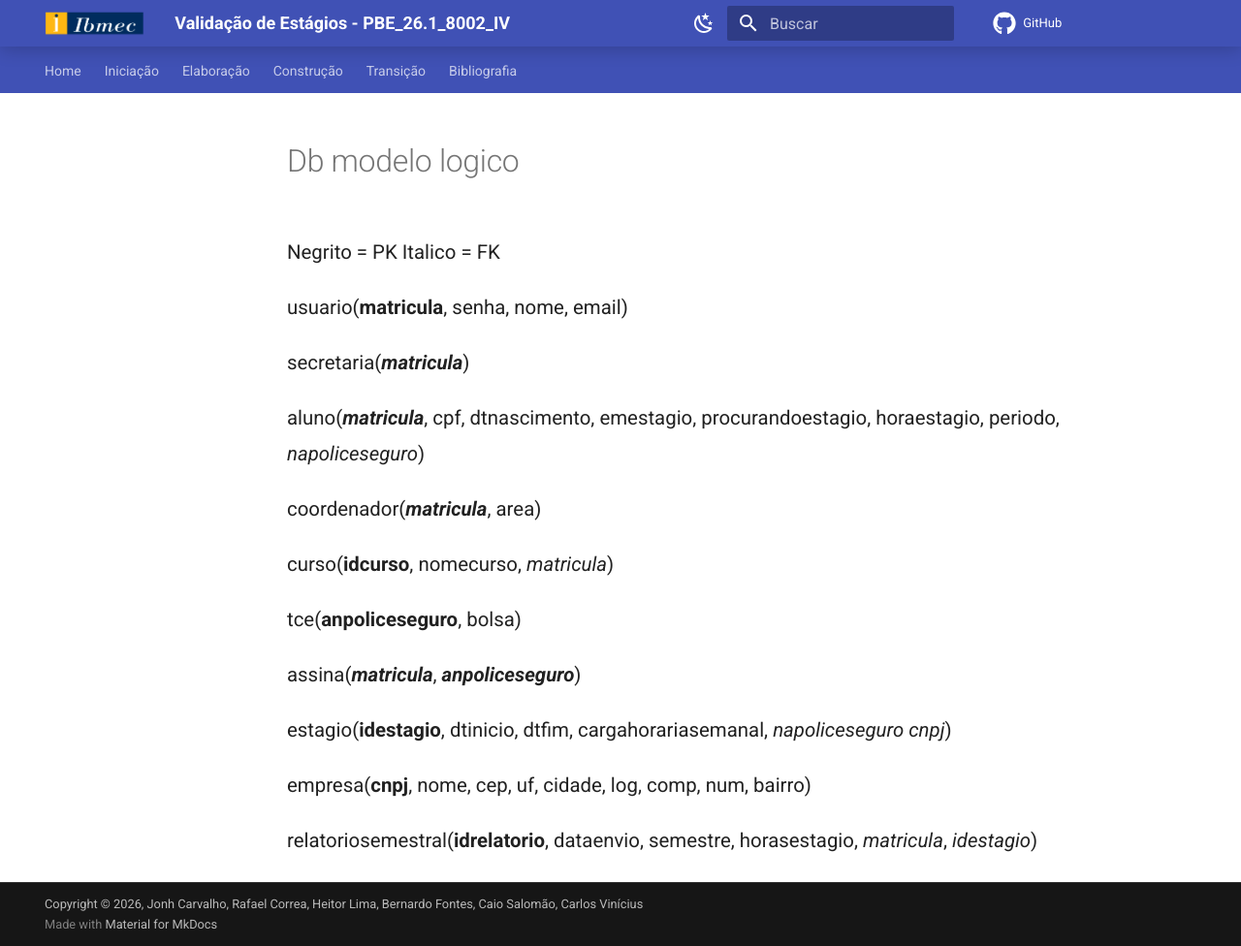
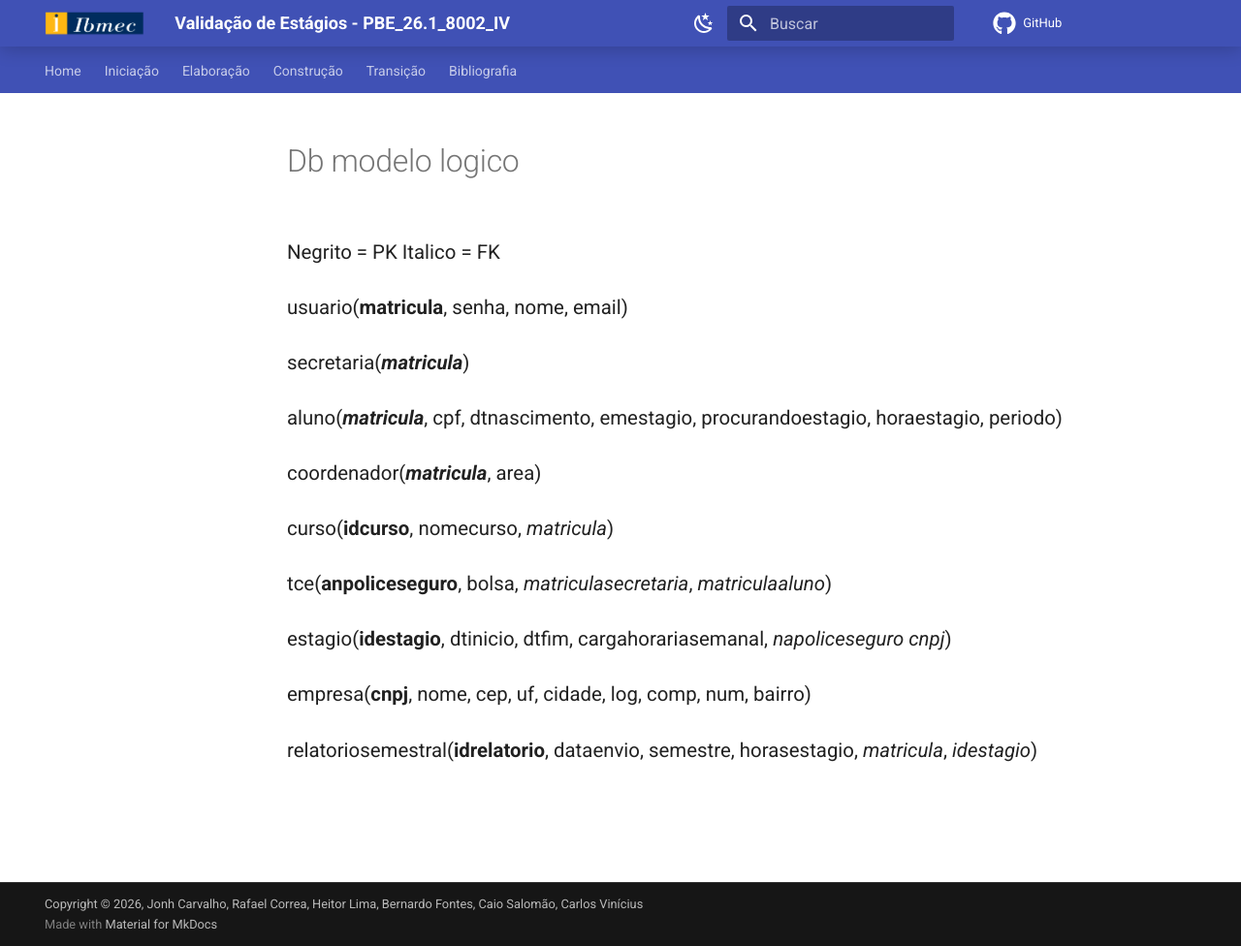
Before and after one commit to Projetos-de-Extensao/PBE_26.1_8002_IV, an MkDocs documentation site: the page built from docs/Elaboracao/db_modelo_logico.md, in a window 1280 px wide and 976 px high. Shown: the whole window at 97% size. Built offline with MkDocs 1.6.1 and Material for MkDocs 9.7.7, drawn with Linux system fonts in a browser that asks for light colours; comment, search, counter and statistics services are not loaded.

Commit message:
atualização fk aluno, tce, secretaria. tabela assina excluida

```diff
--- a/docs/Elaboracao/db_modelo_logico.md
+++ b/docs/Elaboracao/db_modelo_logico.md
@@ -7,15 +7,13 @@ usuario(**matricula**, senha, nome, email)
 
 secretaria(***matricula***)
 
-aluno(***matricula***, cpf, dtnascimento, emestagio, procurandoestagio, horaestagio, periodo, *napoliceseguro*)
+aluno(***matricula***, cpf, dtnascimento, emestagio, procurandoestagio, horaestagio, periodo)
 
 coordenador(***matricula***, area)
 
 curso(**idcurso**, nomecurso, *matricula*)
 
-tce(**anpoliceseguro**, bolsa)
-
-assina(***matricula***, ***anpoliceseguro***)
+tce(**anpoliceseguro**, bolsa, *matriculasecretaria*, *matriculaaluno*)
 
 estagio(**idestagio**, dtinicio, dtfim, cargahorariasemanal, *napoliceseguro* *cnpj*)
 
```
